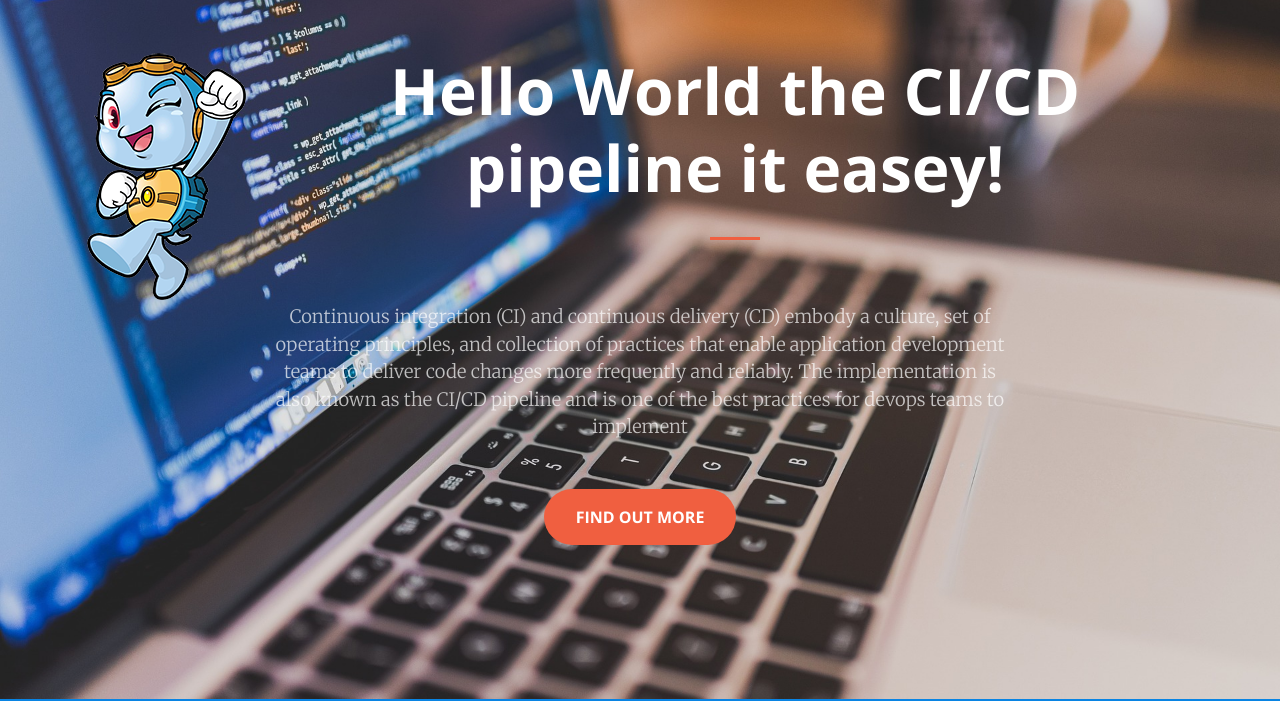
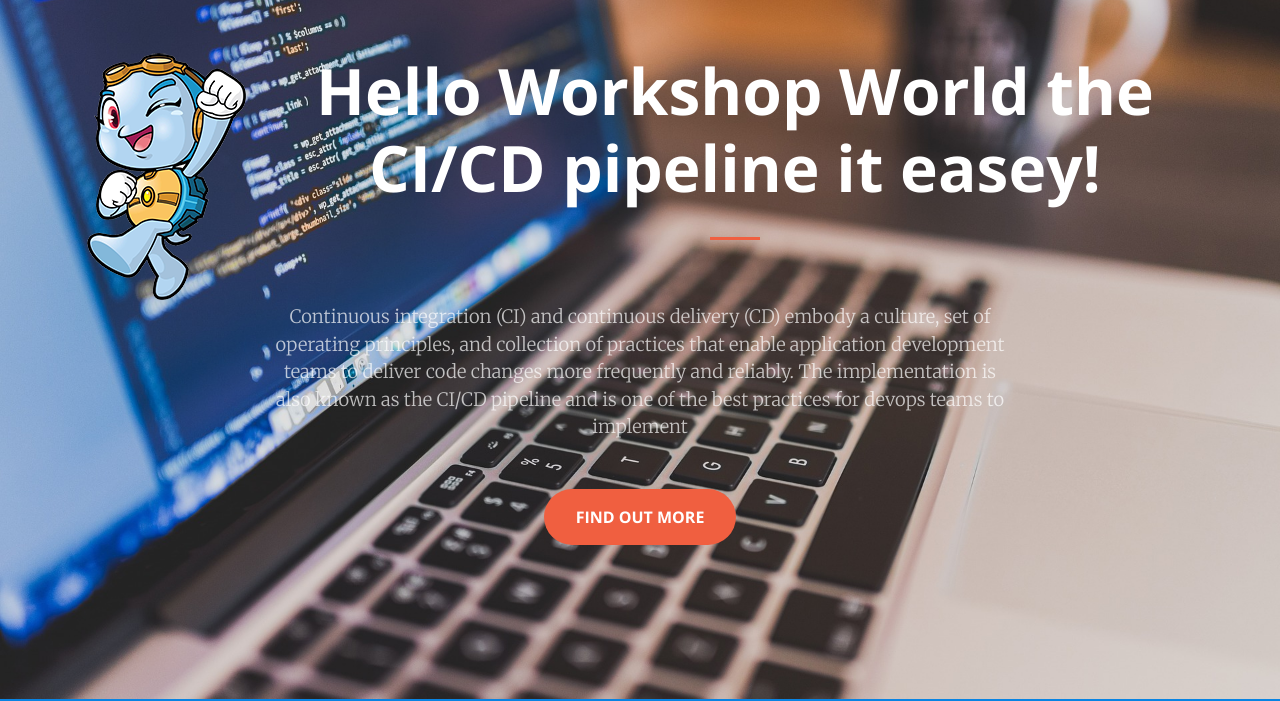
Before and after one commit to sappachok/wunca39, a plain HTML site: page sample-html/index.html in a window 1280 px wide. Shown: the part 101-802 px from the top of the page. Drawn offline with nearby package versions, Linux system fonts and the light colour scheme.

Commit message:
test push

```diff
--- a/sample-html/index.html
+++ b/sample-html/index.html
@@ -60,7 +60,7 @@
           <div class="col-lg-2"><img src="img/mascot.png" alt=""></div>
           <div class="col-lg-10 mx-auto">
             <h1>
-              <strong>Hello World the CI/CD pipeline it easey!</strong>
+              <strong>Hello Workshop World the CI/CD pipeline it easey!</strong>
             </h1>
             <hr>
           </div>
```
